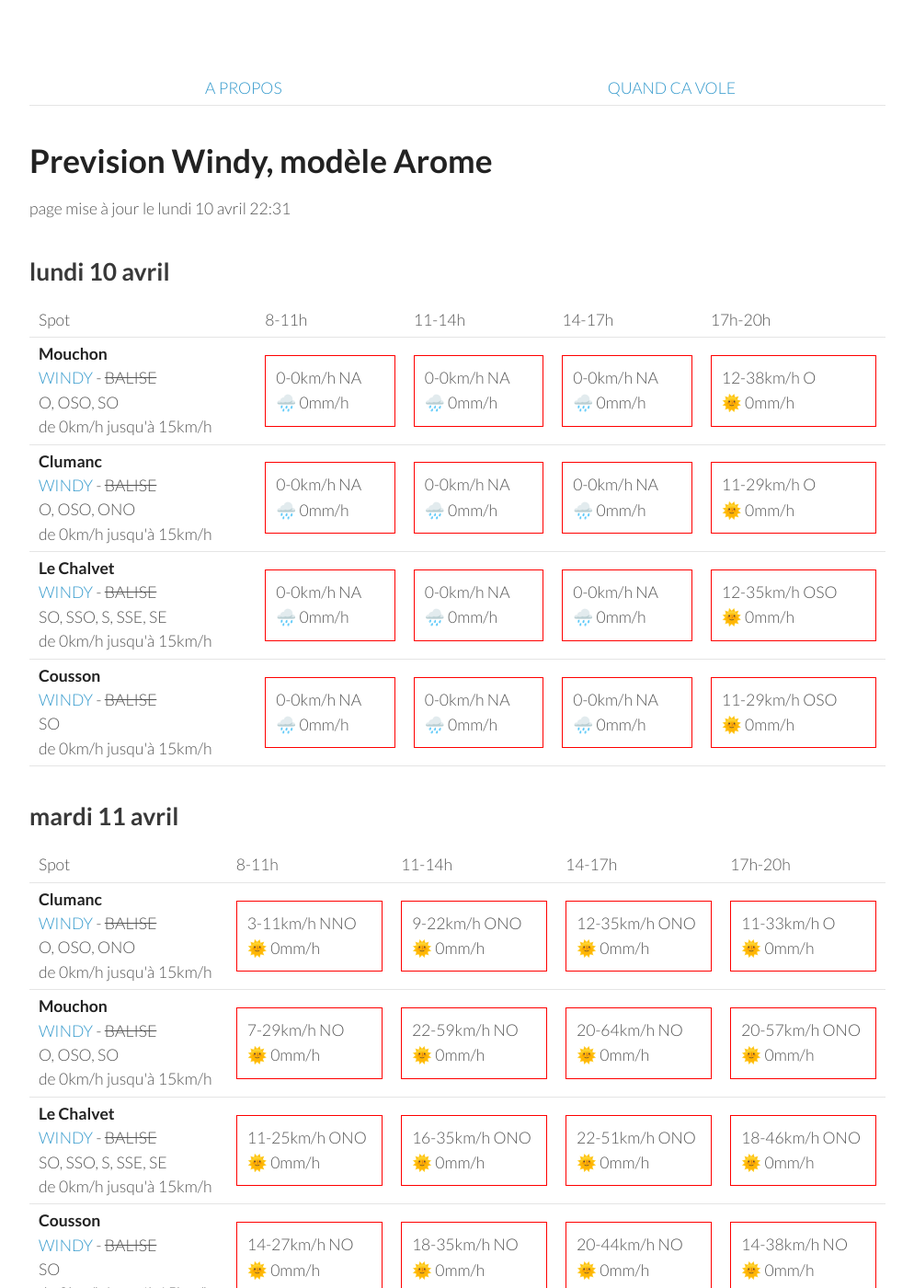
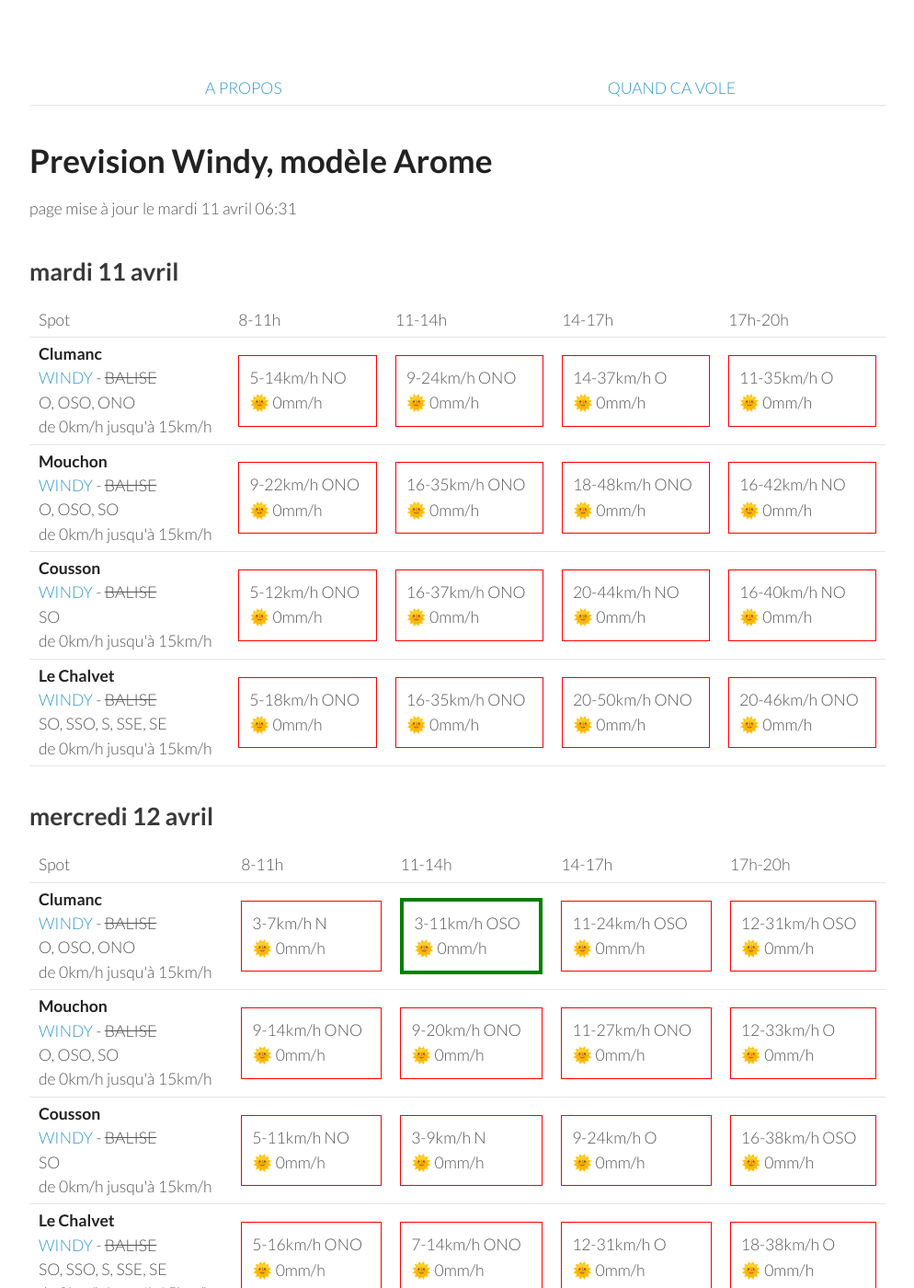
Before and after one commit to parapente-dans-le-nord/parapente-dans-le-nord.github.io, a Jekyll site: the page built from serre_poncon.markdown, in a window 1280 px wide and 1400 px high. Shown: the whole window at 92% size, without its empty margins (26-1020 px from the left). Built offline with Jekyll 4.4.1, drawn with Linux system fonts in a browser that asks for light colours; some of the changed text lies outside the part shown.

Commit message:
update index.markdown

```diff
--- a/serre_poncon.markdown
+++ b/serre_poncon.markdown
@@ -7,60 +7,8 @@ title:  "Tous les spots"
 {: .links}
 
 # Prevision Windy, modèle Arome
-page mise à jour le lundi 10 avril 22:31
+page mise à jour le mardi 11 avril 06:31
 
-## lundi 10 avril
-
-{::nomarkdown}
-<table>
-  <tbody>
-    <tr>
-      <td>Spot</td>
-      <td>8-11h</td>
-      <td>11-14h</td>
-      <td>14-17h</td>
-      <td>17h-20h</td>
-    </tr>
-<tr>
-        <td><strong>Mouchon</strong><br><a href="https://windy.com/43.992/6.424?43.878,6.425,10,m:eSuaglR">WINDY</a> - <span class="no-balise"> BALISE </span><br> <span class="vent-favorable">O, OSO, SO</span><br><span class="force-vent">de 0km/h jusqu'à 15km/h</span> </td>
-
-            <td><div class="not-flyable"><p>0-0km/h NA</p><p>🌧️ 0mm/h</p></div></td>
-            <td><div class="not-flyable"><p>0-0km/h NA</p><p>🌧️ 0mm/h</p></div></td>
-            <td><div class="not-flyable"><p>0-0km/h NA</p><p>🌧️ 0mm/h</p></div></td>
-            <td><div class="not-flyable"><p>12-38km/h O</p><p>🌞 0mm/h</p></div></td>
-
-    </tr>
-<tr>
-        <td><strong>Clumanc</strong><br><a href="https://windy.com/44.027/6.402?43.914,6.403,10,m:eSxaglP">WINDY</a> - <span class="no-balise"> BALISE </span><br> <span class="vent-favorable">O, OSO, ONO</span><br><span class="force-vent">de 0km/h jusqu'à 15km/h</span> </td>
-
-            <td><div class="not-flyable"><p>0-0km/h NA</p><p>🌧️ 0mm/h</p></div></td>
-            <td><div class="not-flyable"><p>0-0km/h NA</p><p>🌧️ 0mm/h</p></div></td>
-            <td><div class="not-flyable"><p>0-0km/h NA</p><p>🌧️ 0mm/h</p></div></td>
-            <td><div class="not-flyable"><p>11-29km/h O</p><p>🌞 0mm/h</p></div></td>
-
-    </tr>
-<tr>
-        <td><strong>Le Chalvet</strong><br><a href="https://windy.com/43.979/6.480?43.866,6.480,10,m:eSsaglX">WINDY</a> - <span class="no-balise"> BALISE </span><br> <span class="vent-favorable">SO, SSO, S, SSE, SE</span><br><span class="force-vent">de 0km/h jusqu'à 15km/h</span> </td>
-
-            <td><div class="not-flyable"><p>0-0km/h NA</p><p>🌧️ 0mm/h</p></div></td>
-            <td><div class="not-flyable"><p>0-0km/h NA</p><p>🌧️ 0mm/h</p></div></td>
-            <td><div class="not-flyable"><p>0-0km/h NA</p><p>🌧️ 0mm/h</p></div></td>
-            <td><div class="not-flyable"><p>12-35km/h OSO</p><p>🌞 0mm/h</p></div></td>
-
-    </tr>
-<tr>
-        <td><strong>Cousson</strong><br><a href="https://windy.com/44.054/6.240?43.940,6.241,10,m:eSAaglz">WINDY</a> - <span class="no-balise"> BALISE </span><br> <span class="vent-favorable">SO</span><br><span class="force-vent">de 0km/h jusqu'à 15km/h</span> </td>
-
-            <td><div class="not-flyable"><p>0-0km/h NA</p><p>🌧️ 0mm/h</p></div></td>
-            <td><div class="not-flyable"><p>0-0km/h NA</p><p>🌧️ 0mm/h</p></div></td>
-            <td><div class="not-flyable"><p>0-0km/h NA</p><p>🌧️ 0mm/h</p></div></td>
-            <td><div class="not-flyable"><p>11-29km/h OSO</p><p>🌞 0mm/h</p></div></td>
-
-    </tr>
-
-</tbody>
-</table>
-{:/}
 ## mardi 11 avril
 
 {::nomarkdown}
@@ -76,40 +24,40 @@ page mise à jour le lundi 10 avril 22:31
 <tr>
         <td><strong>Clumanc</strong><br><a href="https://windy.com/44.027/6.402?43.914,6.403,10,m:eSxaglP">WINDY</a> - <span class="no-balise"> BALISE </span><br> <span class="vent-favorable">O, OSO, ONO</span><br><span class="force-vent">de 0km/h jusqu'à 15km/h</span> </td>
 
-            <td><div class="not-flyable"><p>3-11km/h NNO</p><p>🌞 0mm/h</p></div></td>
-            <td><div class="not-flyable"><p>9-22km/h ONO</p><p>🌞 0mm/h</p></div></td>
-            <td><div class="not-flyable"><p>12-35km/h ONO</p><p>🌞 0mm/h</p></div></td>
-            <td><div class="not-flyable"><p>11-33km/h O</p><p>🌞 0mm/h</p></div></td>
+            <td><div class="not-flyable"><p>5-14km/h NO</p><p>🌞 0mm/h</p></div></td>
+            <td><div class="not-flyable"><p>9-24km/h ONO</p><p>🌞 0mm/h</p></div></td>
+            <td><div class="not-flyable"><p>14-37km/h O</p><p>🌞 0mm/h</p></div></td>
+            <td><div class="not-flyable"><p>11-35km/h O</p><p>🌞 0mm/h</p></div></td>
 
 
     </tr>
 <tr>
         <td><strong>Mouchon</strong><br><a href="https://windy.com/43.992/6.424?43.878,6.425,10,m:eSuaglR">WINDY</a> - <span class="no-balise"> BALISE </span><br> <span class="vent-favorable">O, OSO, SO</span><br><span class="force-vent">de 0km/h jusqu'à 15km/h</span> </td>
 
-            <td><div class="not-flyable"><p>7-29km/h NO</p><p>🌞 0mm/h</p></div></td>
-            <td><div class="not-flyable"><p>22-59km/h NO</p><p>🌞 0mm/h</p></div></td>
-            <td><div class="not-flyable"><p>20-64km/h NO</p><p>🌞 0mm/h</p></div></td>
-            <td><div class="not-flyable"><p>20-57km/h ONO</p><p>🌞 0mm/h</p></div></td>
+            <td><div class="not-flyable"><p>9-22km/h ONO</p><p>🌞 0mm/h</p></div></td>
+            <td><div class="not-flyable"><p>16-35km/h ONO</p><p>🌞 0mm/h</p></div></td>
+            <td><div class="not-flyable"><p>18-48km/h ONO</p><p>🌞 0mm/h</p></div></td>
+            <td><div class="not-flyable"><p>16-42km/h NO</p><p>🌞 0mm/h</p></div></td>
+
+
+    </tr>
+<tr>
+        <td><strong>Cousson</strong><br><a href="https://windy.com/44.054/6.240?43.940,6.241,10,m:eSAaglz">WINDY</a> - <span class="no-balise"> BALISE </span><br> <span class="vent-favorable">SO</span><br><span class="force-vent">de 0km/h jusqu'à 15km/h</span> </td>
+
+            <td><div class="not-flyable"><p>5-12km/h ONO</p><p>🌞 0mm/h</p></div></td>
+            <td><div class="not-flyable"><p>16-37km/h ONO</p><p>🌞 0mm/h</p></div></td>
+            <td><div class="not-flyable"><p>20-44km/h NO</p><p>🌞 0mm/h</p></div></td>
+            <td><div class="not-flyable"><p>16-40km/h NO</p><p>🌞 0mm/h</p></div></td>
 
 
     </tr>
 <tr>
         <td><strong>Le Chalvet</strong><br><a href="https://windy.com/43.979/6.480?43.866,6.480,10,m:eSsaglX">WINDY</a> - <span class="no-balise"> BALISE </span><br> <span class="vent-favorable">SO, SSO, S, SSE, SE</span><br><span class="force-vent">de 0km/h jusqu'à 15km/h</span> </td>
 
-            <td><div class="not-flyable"><p>11-25km/h ONO</p><p>🌞 0mm/h</p></div></td>
+            <td><div class="not-flyable"><p>5-18km/h ONO</p><p>🌞 0mm/h</p></div></td>
             <td><div class="not-flyable"><p>16-35km/h ONO</p><p>🌞 0mm/h</p></div></td>
-            <td><div class="not-flyable"><p>22-51km/h ONO</p><p>🌞 0mm/h</p></div></td>
-            <td><div class="not-flyable"><p>18-46km/h ONO</p><p>🌞 0mm/h</p></div></td>
-
-
-    </tr>
-<tr>
-        <td><strong>Cousson</strong><br><a href="https://windy.com/44.054/6.240?43.940,6.241,10,m:eSAaglz">WINDY</a> - <span class="no-balise"> BALISE </span><br> <span class="vent-favorable">SO</span><br><span class="force-vent">de 0km/h jusqu'à 15km/h</span> </td>
-
-            <td><div class="not-flyable"><p>14-27km/h NO</p><p>🌞 0mm/h</p></div></td>
-            <td><div class="not-flyable"><p>18-35km/h NO</p><p>🌞 0mm/h</p></div></td>
-            <td><div class="not-flyable"><p>20-44km/h NO</p><p>🌞 0mm/h</p></div></td>
-            <td><div class="not-flyable"><p>14-38km/h NO</p><p>🌞 0mm/h</p></div></td>
+            <td><div class="not-flyable"><p>20-50km/h ONO</p><p>🌞 0mm/h</p></div></td>
+            <td><div class="not-flyable"><p>20-46km/h ONO</p><p>🌞 0mm/h</p></div></td>
 
 
     </tr>
@@ -132,40 +80,40 @@ page mise à jour le lundi 10 avril 22:31
 <tr>
         <td><strong>Clumanc</strong><br><a href="https://windy.com/44.027/6.402?43.914,6.403,10,m:eSxaglP">WINDY</a> - <span class="no-balise"> BALISE </span><br> <span class="vent-favorable">O, OSO, ONO</span><br><span class="force-vent">de 0km/h jusqu'à 15km/h</span> </td>
 
-            <td><div class="not-flyable"><p>3-5km/h NNE</p><p>🌞 0mm/h</p></div></td>
-            <td><div class="not-flyable"><p>9-31km/h ONO</p><p>🌞 0mm/h</p></div></td>
-            <td><div class="not-flyable"><p>12-38km/h O</p><p>🌞 0mm/h</p></div></td>
-            <td><div class="not-flyable"><p>14-40km/h O</p><p>🌞 0mm/h</p></div></td>
+            <td><div class="not-flyable"><p>3-7km/h N</p><p>🌞 0mm/h</p></div></td>
+            <td><div class="flyable"><p>3-11km/h OSO</p><p>🌞 0mm/h</p></div></td>
+            <td><div class="not-flyable"><p>11-24km/h OSO</p><p>🌞 0mm/h</p></div></td>
+            <td><div class="not-flyable"><p>12-31km/h OSO</p><p>🌞 0mm/h</p></div></td>
 
 
     </tr>
 <tr>
         <td><strong>Mouchon</strong><br><a href="https://windy.com/43.992/6.424?43.878,6.425,10,m:eSuaglR">WINDY</a> - <span class="no-balise"> BALISE </span><br> <span class="vent-favorable">O, OSO, SO</span><br><span class="force-vent">de 0km/h jusqu'à 15km/h</span> </td>
 
-            <td><div class="not-flyable"><p>5-25km/h NNO</p><p>🌞 0mm/h</p></div></td>
-            <td><div class="not-flyable"><p>11-31km/h ONO</p><p>🌞 0mm/h</p></div></td>
-            <td><div class="not-flyable"><p>12-37km/h O</p><p>🌞 0mm/h</p></div></td>
-            <td><div class="not-flyable"><p>16-42km/h O</p><p>🌞 0mm/h</p></div></td>
+            <td><div class="not-flyable"><p>9-14km/h ONO</p><p>🌞 0mm/h</p></div></td>
+            <td><div class="not-flyable"><p>9-20km/h ONO</p><p>🌞 0mm/h</p></div></td>
+            <td><div class="not-flyable"><p>11-27km/h ONO</p><p>🌞 0mm/h</p></div></td>
+            <td><div class="not-flyable"><p>12-33km/h O</p><p>🌞 0mm/h</p></div></td>
 
 
     </tr>
 <tr>
         <td><strong>Cousson</strong><br><a href="https://windy.com/44.054/6.240?43.940,6.241,10,m:eSAaglz">WINDY</a> - <span class="no-balise"> BALISE </span><br> <span class="vent-favorable">SO</span><br><span class="force-vent">de 0km/h jusqu'à 15km/h</span> </td>
 
-            <td><div class="not-flyable"><p>3-9km/h NNO</p><p>🌞 0mm/h</p></div></td>
-            <td><div class="not-flyable"><p>5-20km/h O</p><p>🌞 0mm/h</p></div></td>
-            <td><div class="not-flyable"><p>9-31km/h OSO</p><p>🌞 0mm/h</p></div></td>
-            <td><div class="not-flyable"><p>12-33km/h OSO</p><p>🌞 0mm/h</p></div></td>
+            <td><div class="not-flyable"><p>5-11km/h NO</p><p>🌞 0mm/h</p></div></td>
+            <td><div class="not-flyable"><p>3-9km/h N</p><p>🌞 0mm/h</p></div></td>
+            <td><div class="not-flyable"><p>9-24km/h O</p><p>🌞 0mm/h</p></div></td>
+            <td><div class="not-flyable"><p>16-38km/h OSO</p><p>🌞 0mm/h</p></div></td>
 
 
     </tr>
 <tr>
         <td><strong>Le Chalvet</strong><br><a href="https://windy.com/43.979/6.480?43.866,6.480,10,m:eSsaglX">WINDY</a> - <span class="no-balise"> BALISE </span><br> <span class="vent-favorable">SO, SSO, S, SSE, SE</span><br><span class="force-vent">de 0km/h jusqu'à 15km/h</span> </td>
 
-            <td><div class="not-flyable"><p>5-11km/h NO</p><p>🌞 0mm/h</p></div></td>
-            <td><div class="not-flyable"><p>11-33km/h ONO</p><p>🌞 0mm/h</p></div></td>
-            <td><div class="not-flyable"><p>12-38km/h O</p><p>🌞 0mm/h</p></div></td>
-            <td><div class="not-flyable"><p>14-42km/h O</p><p>🌞 0mm/h</p></div></td>
+            <td><div class="not-flyable"><p>5-16km/h ONO</p><p>🌞 0mm/h</p></div></td>
+            <td><div class="not-flyable"><p>7-14km/h ONO</p><p>🌞 0mm/h</p></div></td>
+            <td><div class="not-flyable"><p>12-31km/h O</p><p>🌞 0mm/h</p></div></td>
+            <td><div class="not-flyable"><p>18-38km/h O</p><p>🌞 0mm/h</p></div></td>
 
 
     </tr>
@@ -189,19 +137,19 @@ page mise à jour le lundi 10 avril 22:31
         <td><strong>Mouchon</strong><br><a href="https://windy.com/43.992/6.424?43.878,6.425,10,m:eSuaglR">WINDY</a> - <span class="no-balise"> BALISE </span><br> <span class="vent-favorable">O, OSO, SO</span><br><span class="force-vent">de 0km/h jusqu'à 15km/h</span> </td>
 
             <td><div class="not-flyable"><p>14-40km/h ONO</p><p>🌞 0mm/h</p></div></td>
-            <td><div class="not-flyable"><p>22-61km/h NO</p><p>🌞 0mm/h</p></div></td>
-            <td><div class="not-flyable"><p>27-75km/h NO</p><p>🌞 0mm/h</p></div></td>
-            <td><div class="not-flyable"><p>25-77km/h NO</p><p>🌞 0mm/h</p></div></td>
+            <td><div class="not-flyable"><p>22-59km/h NO</p><p>🌞 0mm/h</p></div></td>
+            <td><div class="not-flyable"><p>27-74km/h NO</p><p>🌞 0mm/h</p></div></td>
+            <td><div class="not-flyable"><p>24-74km/h NO</p><p>🌞 0mm/h</p></div></td>
 
 
     </tr>
 <tr>
         <td><strong>Le Chalvet</strong><br><a href="https://windy.com/43.979/6.480?43.866,6.480,10,m:eSsaglX">WINDY</a> - <span class="no-balise"> BALISE </span><br> <span class="vent-favorable">SO, SSO, S, SSE, SE</span><br><span class="force-vent">de 0km/h jusqu'à 15km/h</span> </td>
 
-            <td><div class="not-flyable"><p>14-44km/h NO</p><p>🌞 0mm/h</p></div></td>
-            <td><div class="not-flyable"><p>24-62km/h NO</p><p>🌞 0mm/h</p></div></td>
-            <td><div class="not-flyable"><p>29-75km/h NO</p><p>🌞 0mm/h</p></div></td>
-            <td><div class="not-flyable"><p>25-79km/h NO</p><p>🌞 0mm/h</p></div></td>
+            <td><div class="not-flyable"><p>16-44km/h ONO</p><p>🌞 0mm/h</p></div></td>
+            <td><div class="not-flyable"><p>22-61km/h NO</p><p>🌞 0mm/h</p></div></td>
+            <td><div class="not-flyable"><p>27-75km/h NO</p><p>🌞 0mm/h</p></div></td>
+            <td><div class="not-flyable"><p>25-75km/h NO</p><p>🌞 0mm/h</p></div></td>
 
 
     </tr>
@@ -209,19 +157,19 @@ page mise à jour le lundi 10 avril 22:31
         <td><strong>Clumanc</strong><br><a href="https://windy.com/44.027/6.402?43.914,6.403,10,m:eSxaglP">WINDY</a> - <span class="no-balise"> BALISE </span><br> <span class="vent-favorable">O, OSO, ONO</span><br><span class="force-vent">de 0km/h jusqu'à 15km/h</span> </td>
 
             <td><div class="not-flyable"><p>12-38km/h NO</p><p>🌞 0mm/h</p></div></td>
-            <td><div class="not-flyable"><p>22-59km/h NO</p><p>🌞 0mm/h</p></div></td>
-            <td><div class="not-flyable"><p>27-74km/h NO</p><p>🌞 0mm/h</p></div></td>
-            <td><div class="not-flyable"><p>24-75km/h NO</p><p>🌞 0mm/h</p></div></td>
+            <td><div class="not-flyable"><p>20-57km/h NO</p><p>🌞 0mm/h</p></div></td>
+            <td><div class="not-flyable"><p>25-72km/h NO</p><p>🌞 0mm/h</p></div></td>
+            <td><div class="not-flyable"><p>24-74km/h NO</p><p>🌞 0mm/h</p></div></td>
 
 
     </tr>
 <tr>
         <td><strong>Cousson</strong><br><a href="https://windy.com/44.054/6.240?43.940,6.241,10,m:eSAaglz">WINDY</a> - <span class="no-balise"> BALISE </span><br> <span class="vent-favorable">SO</span><br><span class="force-vent">de 0km/h jusqu'à 15km/h</span> </td>
 
-            <td><div class="not-flyable"><p>11-33km/h NO</p><p>🌞 0mm/h</p></div></td>
-            <td><div class="not-flyable"><p>20-53km/h NO</p><p>🌞 0mm/h</p></div></td>
-            <td><div class="not-flyable"><p>24-61km/h NO</p><p>🌞 0mm/h</p></div></td>
-            <td><div class="not-flyable"><p>22-64km/h NO</p><p>🌞 0mm/h</p></div></td>
+            <td><div class="not-flyable"><p>11-35km/h NO</p><p>🌞 0mm/h</p></div></td>
+            <td><div class="not-flyable"><p>20-51km/h NO</p><p>🌞 0mm/h</p></div></td>
+            <td><div class="not-flyable"><p>22-61km/h NO</p><p>🌞 0mm/h</p></div></td>
+            <td><div class="not-flyable"><p>20-61km/h NO</p><p>🌞 0mm/h</p></div></td>
 
 
     </tr>
@@ -244,8 +192,8 @@ page mise à jour le lundi 10 avril 22:31
 <tr>
         <td><strong>Mouchon</strong><br><a href="https://windy.com/43.992/6.424?43.878,6.425,10,m:eSuaglR">WINDY</a> - <span class="no-balise"> BALISE </span><br> <span class="vent-favorable">O, OSO, SO</span><br><span class="force-vent">de 0km/h jusqu'à 15km/h</span> </td>
 
-            <td><div class="not-flyable"><p>5-31km/h NO</p><p>🌞 0mm/h</p></div></td>
-            <td><div class="not-flyable"><p>9-29km/h ONO</p><p>🌞 0mm/h</p></div></td>
+            <td><div class="not-flyable"><p>11-31km/h ONO</p><p>🌞 0mm/h</p></div></td>
+            <td><div class="not-flyable"><p>14-40km/h ONO</p><p>🌞 0mm/h</p></div></td>
             <td><div class="not-flyable"><p>14-40km/h O</p><p>🌞 0mm/h</p></div></td>
             <td><div class="not-flyable"><p>18-50km/h ONO</p><p>🌞 0mm/h</p></div></td>
 
@@ -254,8 +202,8 @@ page mise à jour le lundi 10 avril 22:31
 <tr>
         <td><strong>Clumanc</strong><br><a href="https://windy.com/44.027/6.402?43.914,6.403,10,m:eSxaglP">WINDY</a> - <span class="no-balise"> BALISE </span><br> <span class="vent-favorable">O, OSO, ONO</span><br><span class="force-vent">de 0km/h jusqu'à 15km/h</span> </td>
 
-            <td><div class="not-flyable"><p>3-29km/h NNO</p><p>🌞 0mm/h</p></div></td>
-            <td><div class="not-flyable"><p>9-27km/h ONO</p><p>🌞 0mm/h</p></div></td>
+            <td><div class="not-flyable"><p>9-31km/h NO</p><p>🌞 0mm/h</p></div></td>
+            <td><div class="not-flyable"><p>12-38km/h NO</p><p>🌞 0mm/h</p></div></td>
             <td><div class="not-flyable"><p>14-40km/h O</p><p>🌞 0mm/h</p></div></td>
             <td><div class="not-flyable"><p>18-50km/h ONO</p><p>🌞 0mm/h</p></div></td>
 
@@ -264,8 +212,8 @@ page mise à jour le lundi 10 avril 22:31
 <tr>
         <td><strong>Cousson</strong><br><a href="https://windy.com/44.054/6.240?43.940,6.241,10,m:eSAaglz">WINDY</a> - <span class="no-balise"> BALISE </span><br> <span class="vent-favorable">SO</span><br><span class="force-vent">de 0km/h jusqu'à 15km/h</span> </td>
 
-            <td><div class="not-flyable"><p>3-25km/h NNO</p><p>🌞 0mm/h</p></div></td>
-            <td><div class="not-flyable"><p>11-29km/h ONO</p><p>🌞 0mm/h</p></div></td>
+            <td><div class="not-flyable"><p>7-25km/h NO</p><p>🌞 0mm/h</p></div></td>
+            <td><div class="not-flyable"><p>12-37km/h NO</p><p>🌞 0mm/h</p></div></td>
             <td><div class="not-flyable"><p>12-37km/h ONO</p><p>🌞 0mm/h</p></div></td>
             <td><div class="not-flyable"><p>16-40km/h ONO</p><p>🌞 0mm/h</p></div></td>
 
@@ -274,8 +222,8 @@ page mise à jour le lundi 10 avril 22:31
 <tr>
         <td><strong>Le Chalvet</strong><br><a href="https://windy.com/43.979/6.480?43.866,6.480,10,m:eSsaglX">WINDY</a> - <span class="no-balise"> BALISE </span><br> <span class="vent-favorable">SO, SSO, S, SSE, SE</span><br><span class="force-vent">de 0km/h jusqu'à 15km/h</span> </td>
 
-            <td><div class="not-flyable"><p>7-33km/h NO</p><p>🌞 0mm/h</p></div></td>
-            <td><div class="not-flyable"><p>7-27km/h ONO</p><p>🌞 0mm/h</p></div></td>
+            <td><div class="not-flyable"><p>11-35km/h NO</p><p>🌞 0mm/h</p></div></td>
+            <td><div class="not-flyable"><p>14-40km/h NO</p><p>🌞 0mm/h</p></div></td>
             <td><div class="not-flyable"><p>14-40km/h O</p><p>🌞 0mm/h</p></div></td>
             <td><div class="not-flyable"><p>18-51km/h ONO</p><p>🌞 0mm/h</p></div></td>
 
```
